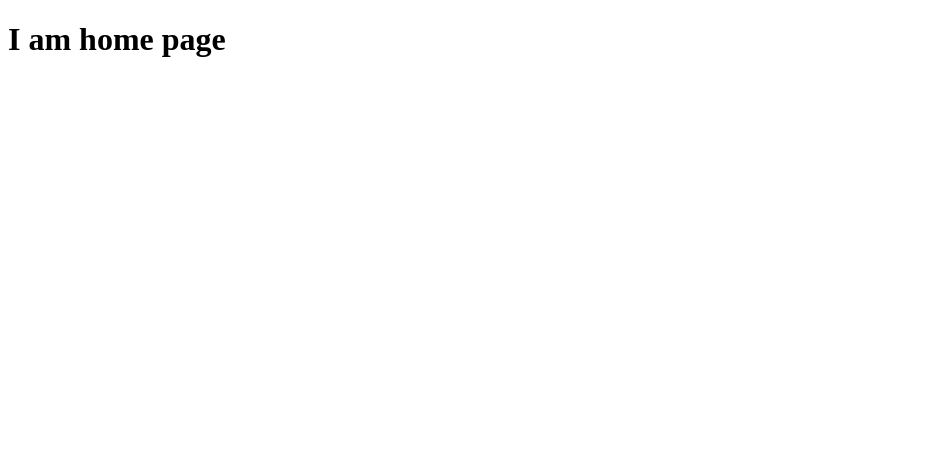
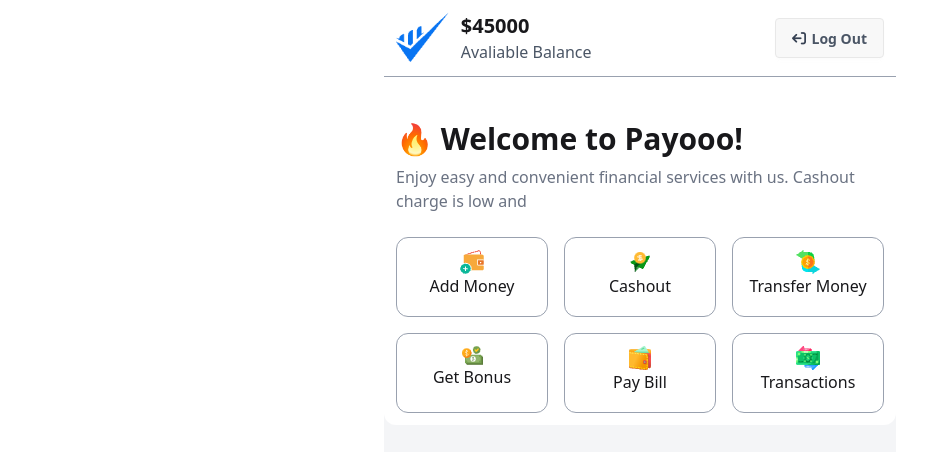
Before and after one commit to ornobsingh1/payoo-mobile-app-dom, a plain HTML site: page home.html in a window 1280 px wide. Shown: the whole page, without its empty margins (0-938 px from the left). Drawn offline with nearby package versions, Linux system fonts and the light colour scheme.

Commit message:
adding design home layout part1

```diff
--- a/home.html
+++ b/home.html
@@ -1,11 +1,78 @@
 <!DOCTYPE html>
 <html lang="en">
-<head>
-  <meta charset="UTF-8">
-  <meta name="viewport" content="width=device-width, initial-scale=1.0">
-  <title>Document</title>
-</head>
-<body>
-  <h1>I am home page</h1>
-</body>
+  <head>
+    <meta charset="UTF-8" />
+    <meta name="viewport" content="width=device-width, initial-scale=1.0" />
+    <title>Home</title>
+    <link
+      href="https://cdn.jsdelivr.net/npm/daisyui@5"
+      rel="stylesheet"
+      type="text/css"
+    />
+    <script src="https://cdn.jsdelivr.net/npm/@tailwindcss/browser@4"></script>
+    <script
+      src="https://kit.fontawesome.com/9351ea73fd.js"
+      crossorigin="anonymous"
+    ></script>
+  </head>
+  <body class="bg-[#f4f5f7] h-[100vh] max-w-lg mx-auto">
+    <div class="bg-white rounded-b-xl">
+      <div
+        class="min-h-[50px] flex justify-between items-center border-b-1 border-gray-400 p-3"
+      >
+        <div class="flex gap-3">
+          <img src="./assets/Group.png" alt="" class="h-[50px]" />
+          <div>
+            <h2 class="font-bold text-xl">$<span>45000</span></h2>
+            <p class="text-gray-600">Avaliable Balance</p>
+          </div>
+        </div>
+        <div>
+          <button class="btn text-gray-600">
+            <i
+              class="fa-solid fa-arrow-right-from-bracket rotate-180 text-gray-700"
+            ></i>
+            Log Out
+          </button>
+        </div>
+      </div>
+
+      <div class="mt-8 p-3">
+        <h2 class="text-3xl font-bold">🔥 Welcome to Payooo!</h2>
+        <p class="text-gray-500 mt-2">
+          Enjoy easy and convenient financial services with us. Cashout charge
+          is low and
+        </p>
+      </div>
+
+      <div class="min-h-[200px] grid grid-cols-3 gap-4 p-3">
+        <div class="border border-gray-400 text-center p-3 rounded-xl">
+          <img src="./assets/wallet1.png" alt="" class="mx-auto" />
+          <h2>Add Money</h2>
+        </div>
+        <div class="border border-gray-400 text-center p-3 rounded-xl">
+          <img src="./assets/send1.png" alt="" class="mx-auto" />
+          <h2>Cashout</h2>
+        </div>
+        <div class="border border-gray-400 text-center p-3 rounded-xl">
+          <img src="./assets/money1.png" alt="" class="mx-auto" />
+          <h2>Transfer Money</h2>
+        </div>
+        <div class="border border-gray-400 text-center p-3 rounded-xl">
+          <img src="./assets/bonus1.png" alt="" class="mx-auto" />
+          <h2>Get Bonus</h2>
+        </div>
+        <div class="border border-gray-400 text-center p-3 rounded-xl">
+          <img src="./assets/purse1.png" alt="" class="mx-auto" />
+          <h2>Pay Bill</h2>
+        </div>
+        <div class="border border-gray-400 text-center p-3 rounded-xl">
+          <img src="./assets/transaction1.png" alt="" class="mx-auto" />
+          <h2>Transactions</h2>
+        </div>
+      </div>
+    </div>
+
+
+  </body>
 </html>
```
